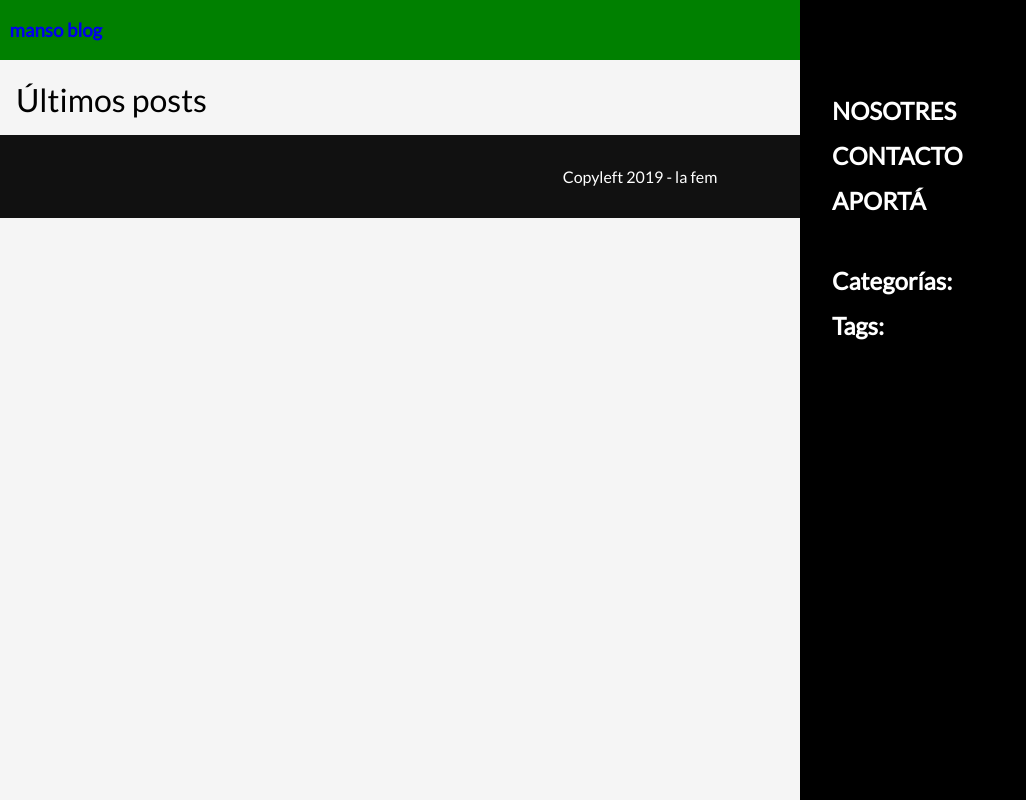
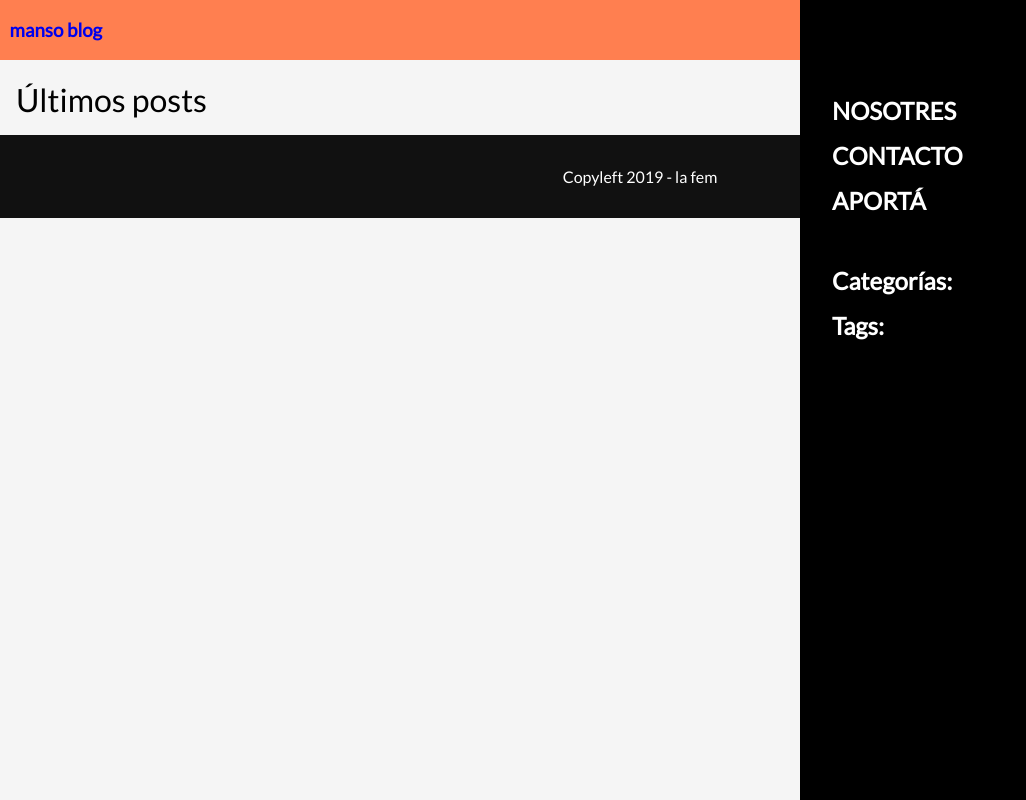
Before and after one commit to dbertranou/fem-blog, a Django app: page / in a window 1280 px wide. Shown: the whole page, without its empty margins (0-1026 px from the left). Run offline with Django 3.2, Linux system fonts and the light colour scheme; data that the repository does not hold is empty.

Commit message:
fixed primary color

```diff
--- a/blog/static/blog/css/base.css
+++ b/blog/static/blog/css/base.css
@@ -1,7 +1,7 @@
 :root {
   font-family: 'Lato', sans-serif;
   font-size: 16px;
-  --primary-color: green;
+  --primary-color: coral;
   --secondary-color: #eee;
 }
 
```
